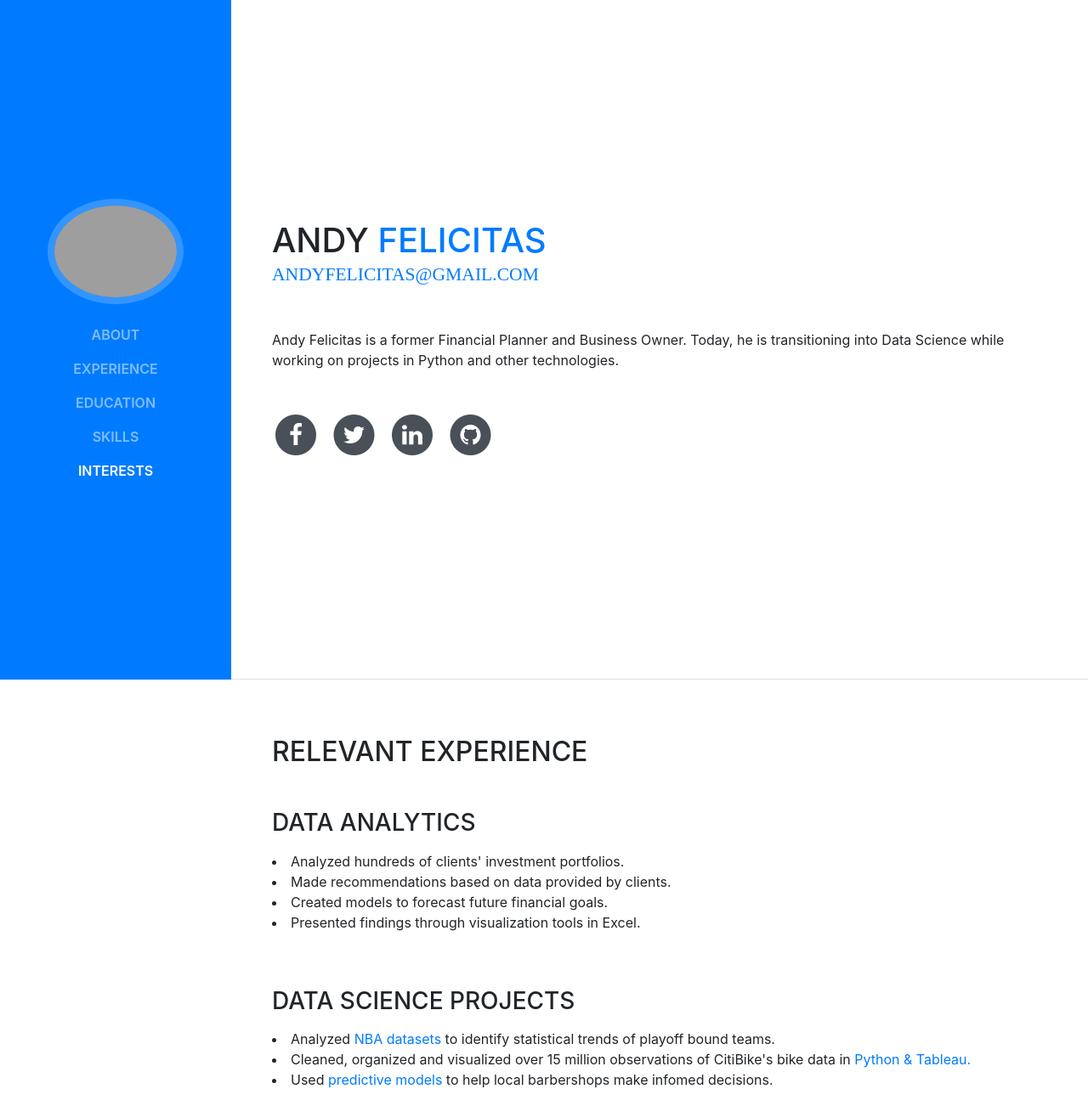
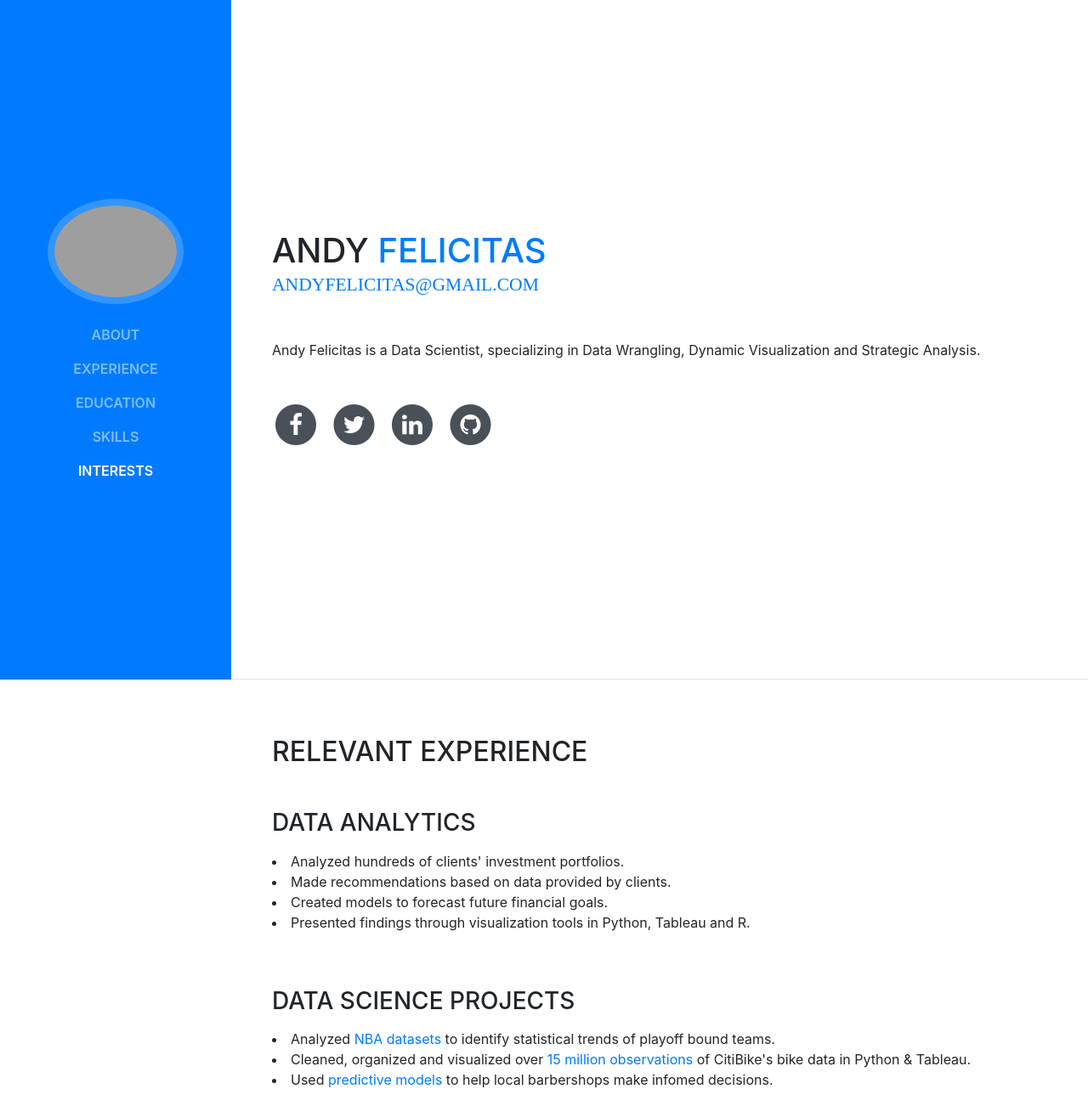
Before and after one commit to ABFdata/ABFdata.github.io, a website with bundled scripts: page index.html in a window 1280 px wide. Shown: the top 1302 px of the page at 85% size. Built offline with nearby package versions, Linux system fonts and the light colour scheme; grey boxes are pictures that could not be loaded; a web font is replaced by a local one.

Commit message:
udpate site

```diff
--- a/index.html
+++ b/index.html
@@ -68,7 +68,7 @@
           <div class="subheading mb-5"><!3542 Berry Street · Cheyenne Wells, CO 80810 · (317) 585-8468 ·>
             <a href="mailto:andyfelicitas@gmail.com">andyfelicitas@gmail.com</a>
           </div>
-          <p class="mb-5">Andy Felicitas is a former Financial Planner and Business Owner. Today, he is transitioning into Data Science while working on projects in Python and other technologies. </p>
+          <p class="mb-5">Andy Felicitas is a Data Scientist, specializing in Data Wrangling, Dynamic Visualization and Strategic Analysis.</p>
           <ul class="list-inline list-social-icons mb-0">
             <li class="list-inline-item">
               <a href="https://www.facebook.com/ABFdata">
@@ -116,7 +116,7 @@
               <p><li>Analyzed hundreds of clients' investment portfolios.</li>
                 <li>Made recommendations based on data provided by clients.</li>
                 <li>Created models to forecast future financial goals.</li>
-                <li>Presented findings through visualization tools in Excel.</li></p>
+                <li>Presented findings through visualization tools in Python, Tableau and R.</li></p>
             </div>
           </div>
 
@@ -124,7 +124,7 @@
             <div class="resume-content mr-auto">
               <h3 class="mb-0">Data Science Projects</h3>
               <p><li>Analyzed <a href="https://github.com/lyniguez/Basketball-Project">NBA datasets</a> to identify statistical trends of playoff bound teams.</li>
-                <li>Cleaned, organized and visualized over 15 million observations of CitiBike's bike data in <a href="https://github.com/ABFdata/Homework/tree/master/Tableau/CitiBike">Python &amp; Tableau.</a></li>
+                <li>Cleaned, organized and visualized over <a href="https://github.com/ABFdata/Homework/tree/master/Tableau/CitiBike">15 million observations</a> of CitiBike's bike data in Python &amp; Tableau.</li>
                 <li>Used <a href="https://abfdata.github.io/dpsInsightsProject3Site/reveal.js-master/dps_presentation_slides.html#/">predictive models</a> to help local barbershops make infomed decisions.</li></p>
             </div>
           </div>
```
